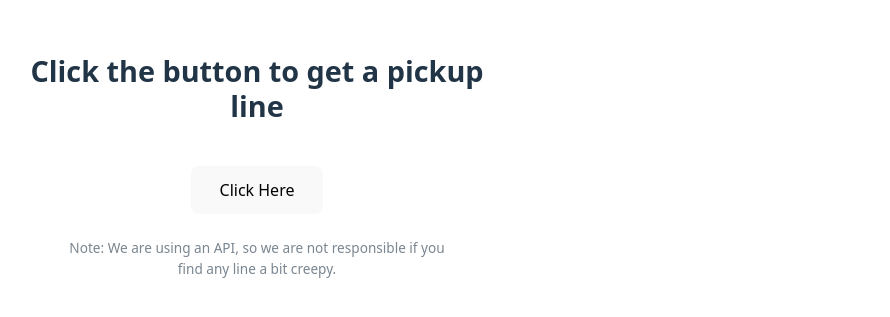
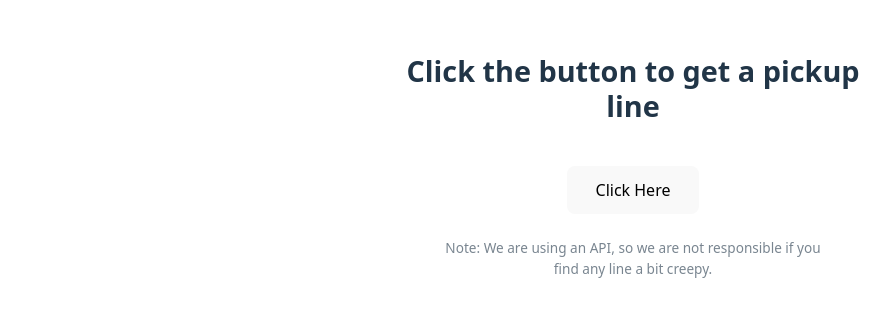
Before and after one commit to DevanshModi09/PickUpLine, a React (Vite) app: page / in a window 1280 px wide. Shown: the part 243-560 px from the top of the page, without its empty margins (7-897 px from the left). Built offline with nearby package versions, Linux system fonts and the light colour scheme.

Commit message:
Update credits and center layout

```diff
--- a/src/components/Credits.jsx
+++ b/src/components/Credits.jsx
@@ -1,7 +1,7 @@
 function Credits() {
   return (
     <h1 className="credits">
-      Created By Tarun, Akshar Sharma, Deepak Kumar, Devansh and Harsh Panchal
+      Created By Akshat, Deepak and Devansh .
     </h1>
   );
 }
--- a/src/index.css
+++ b/src/index.css
@@ -19,13 +19,14 @@ a {
   text-decoration: inherit;
 }
 a:hover {
-  color: #535bf2;
+  color: #ff8fb3;
 }
 
 body {
   margin: 0;
   display: flex;
-  place-items: center;
+  align-items: center;
+  justify-content: center;
   min-width: 320px;
   min-height: 100vh;
 }
```
